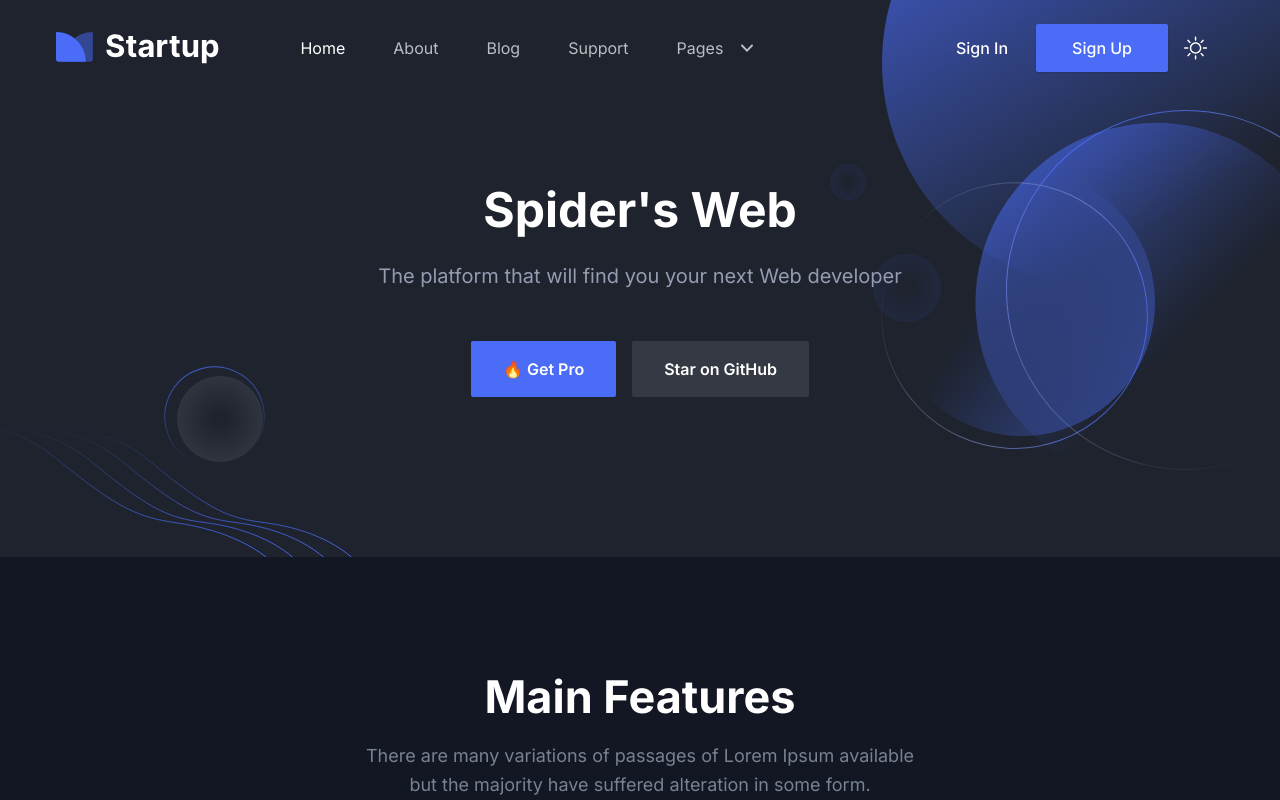
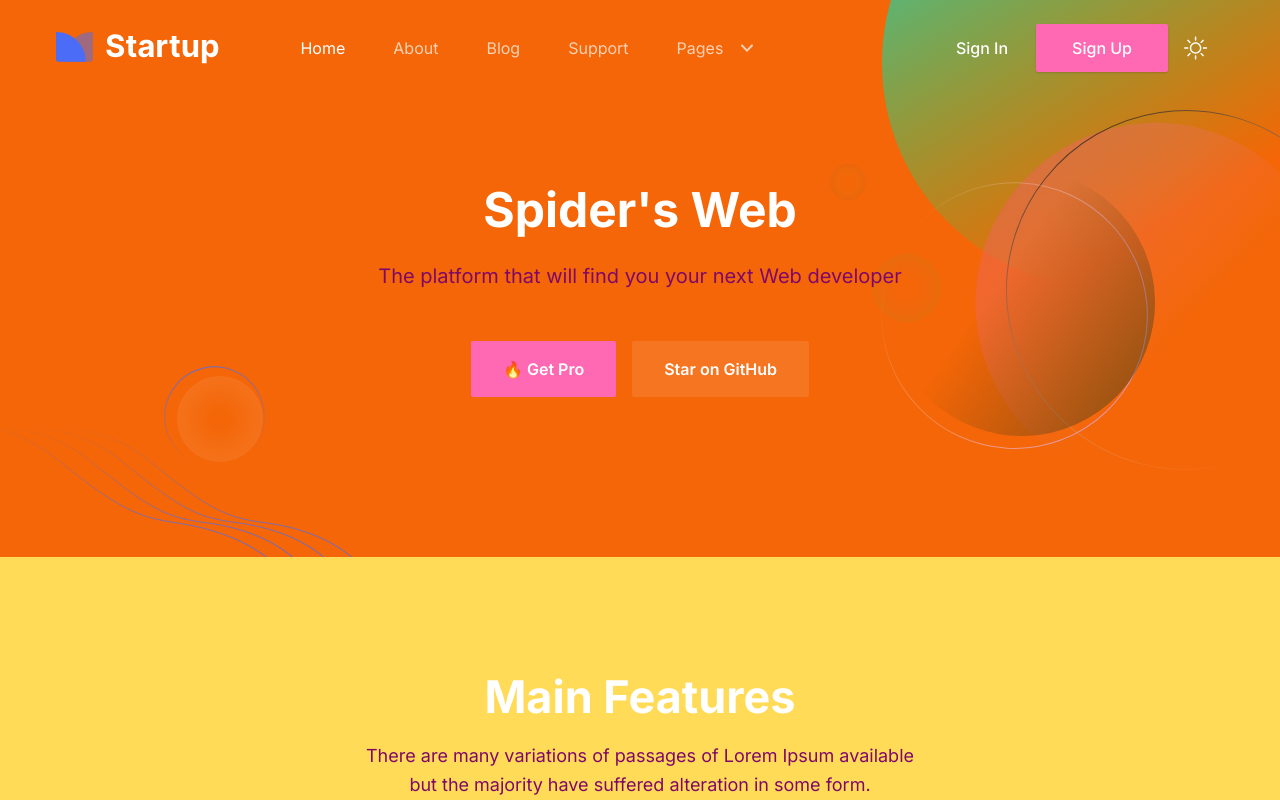
Before and after one commit to ericcchuang/it342-project, a Next.js app: page / in a window 1280 px wide. Shown: the top 800 px of the page. Built offline with nearby package versions, Linux system fonts and the light colour scheme.

Commit message:
they gave me css

```diff
--- a/src/components/Blog/blogData.tsx
+++ b/src/components/Blog/blogData.tsx
@@ -43,5 +43,32 @@ const blogData: Blog[] = [
     tags: ["design"],
     publishDate: "2025",
   },
+  {
+    id: 5,
+    title: "Tips to quickly improve your coding speed.",
+    paragraph:
+      "Lorem ipsum dolor sit amet, consectetur adipiscing elit. Cras sit amet dictum neque, laoreet dolor.",
+    image: "/images/blog/blog-03.jpg",
+    author: {
+      name: "Lethium Deo",
+      image: "/images/blog/author-03.png",
+      designation: "Graphic Designer",
+    },
+    tags: ["design"],
+    publishDate: "2025",
+  },{
+    id: 4,
+    title: "Tips to quickly improve your coding speed.",
+    paragraph:
+      "Lorem ipsum dolor sit amet, consectetur adipiscing elit. Cras sit amet dictum neque, laoreet dolor.",
+    image: "/images/blog/blog-03.jpg",
+    author: {
+      name: "Lethium Deo",
+      image: "/images/blog/author-03.png",
+      designation: "Graphic Designer",
+    },
+    tags: ["design"],
+    publishDate: "2025",
+  },
 ];
 export default blogData;
--- a/src/components/Hero/index.tsx
+++ b/src/components/Hero/index.tsx
@@ -100,8 +100,8 @@ const Hero = () => {
                 y2="288"
                 gradientUnits="userSpaceOnUse"
               >
-                <stop stopColor="#4A6CF7" />
-                <stop offset="1" stopColor="#4A6CF7" stopOpacity="0" />
+                <stop stopColor="#00ddffff" />
+                <stop offset="1" stopColor="#00ed3fff" stopOpacity="0" />
               </linearGradient>
               <radialGradient
                 id="paint1_radial_25:217"
@@ -111,8 +111,8 @@ const Hero = () => {
                 gradientUnits="userSpaceOnUse"
                 gradientTransform="translate(17.9997 182) rotate(90) scale(18)"
               >
-                <stop offset="0.145833" stopColor="#4A6CF7" stopOpacity="0" />
-                <stop offset="1" stopColor="#4A6CF7" stopOpacity="0.08" />
+                <stop offset="0.145833" stopColor="#ccf251ff" stopOpacity="0" />
+                <stop offset="1" stopColor="#686438ff" stopOpacity="0.08" />
               </radialGradient>
               <radialGradient
                 id="paint2_radial_25:217"
@@ -122,8 +122,8 @@ const Hero = () => {
                 gradientUnits="userSpaceOnUse"
                 gradientTransform="translate(76.9997 288) rotate(90) scale(34)"
               >
-                <stop offset="0.145833" stopColor="#4A6CF7" stopOpacity="0" />
-                <stop offset="1" stopColor="#4A6CF7" stopOpacity="0.08" />
+                <stop offset="0.145833" stopColor="#f74a92ff" stopOpacity="0" />
+                <stop offset="1" stopColor="#62b449ff" stopOpacity="0.08" />
               </radialGradient>
               <linearGradient
                 id="paint3_linear_25:217"
@@ -133,8 +133,8 @@ const Hero = () => {
                 y2="351.421"
                 gradientUnits="userSpaceOnUse"
               >
-                <stop stopColor="#4A6CF7" />
-                <stop offset="1" stopColor="#4A6CF7" stopOpacity="0" />
+                <stop stopColor="#f64a30ff" />
+                <stop offset="1" stopColor="#e58089ff" stopOpacity="0" />
               </linearGradient>
               <linearGradient
                 id="paint4_linear_25:217"
@@ -144,7 +144,7 @@ const Hero = () => {
                 y2="448.882"
                 gradientUnits="userSpaceOnUse"
               >
-                <stop stopColor="#4A6CF7" />
+                <stop stopColor="#d9a3e7ff" />
                 <stop offset="1" stopColor="white" stopOpacity="0" />
               </linearGradient>
               <linearGradient
@@ -155,7 +155,7 @@ const Hero = () => {
                 y2="470"
                 gradientUnits="userSpaceOnUse"
               >
-                <stop stopColor="#4A6CF7" />
+                <stop stopColor="#3b2924ff" />
                 <stop offset="1" stopColor="white" stopOpacity="0" />
               </linearGradient>
               <linearGradient
@@ -166,8 +166,8 @@ const Hero = () => {
                 y2="338.63"
                 gradientUnits="userSpaceOnUse"
               >
-                <stop stopColor="#4A6CF7" />
-                <stop offset="1" stopColor="#4A6CF7" stopOpacity="0" />
+                <stop stopColor="#284128ff" />
+                <stop offset="1" stopColor="#343616ff" stopOpacity="0" />
               </linearGradient>
             </defs>
           </svg>
--- a/src/styles/index.css
+++ b/src/styles/index.css
@@ -16,17 +16,17 @@ layer(base);
 
   --color-current: currentColor;
   --color-transparent: transparent;
-  --color-white: #ffffff;
-  --color-black: #121723;
-  --color-dark: #1d2430;
-  --color-primary: #4a6cf7;
-  --color-yellow: #fbb040;
-  --color-bg-color-dark: #171c28;
+  --color-white: #FFFFFF;
+  --color-black: #FFDB58;
+  --color-dark: #00FFFF;
+  --color-primary: #FF69B4;
+  --color-yellow: #800020;
+  --color-bg-color-dark: #FFA500;
+  /* above colors changed */
+  --color-body-color: #800869;
+  --color-body-color-dark: #800869;
 
-  --color-body-color: #788293;
-  --color-body-color-dark: #959cb1;
-
-  --color-stroke-stroke: #e3e8ef;
+  --color-stroke-stroke: #D1CC00;
   --color-stroke-dark: #353943;
 
   --color-gray-50: #f9fafb;
@@ -40,10 +40,10 @@ layer(base);
   --color-gray-800: #1f2937;
   --color-gray-900: #111827;
   --color-gray-950: #030712;
-  --color-gray-dark: #1e232e;
+  --color-gray-dark: #F46607;
   --color-gray-light: #f0f2f9;
 
-  --shadow-sign-up: 0px 5px 10px rgba(4, 10, 34, 0.2);
+  --shadow-sign-up: 0px 5px 10px rgba(100, 255, 34, 0.2);
   --shadow-one: 0px 2px 3px rgba(7, 7, 77, 0.05);
   --shadow-two: 0px 5px 10px rgba(6, 8, 15, 0.1);
   --shadow-three: 0px 5px 15px rgba(6, 8, 15, 0.05);
@@ -124,7 +124,7 @@ layer(base);
 
 @layer base {
   body {
-    font-family: "Inter", sans-serif;
+    font-family: "Comic Sans", serif;
   }
 }
 
```
Also changed, not shown: 1 other file (tests, documents, lock files or other folders).
